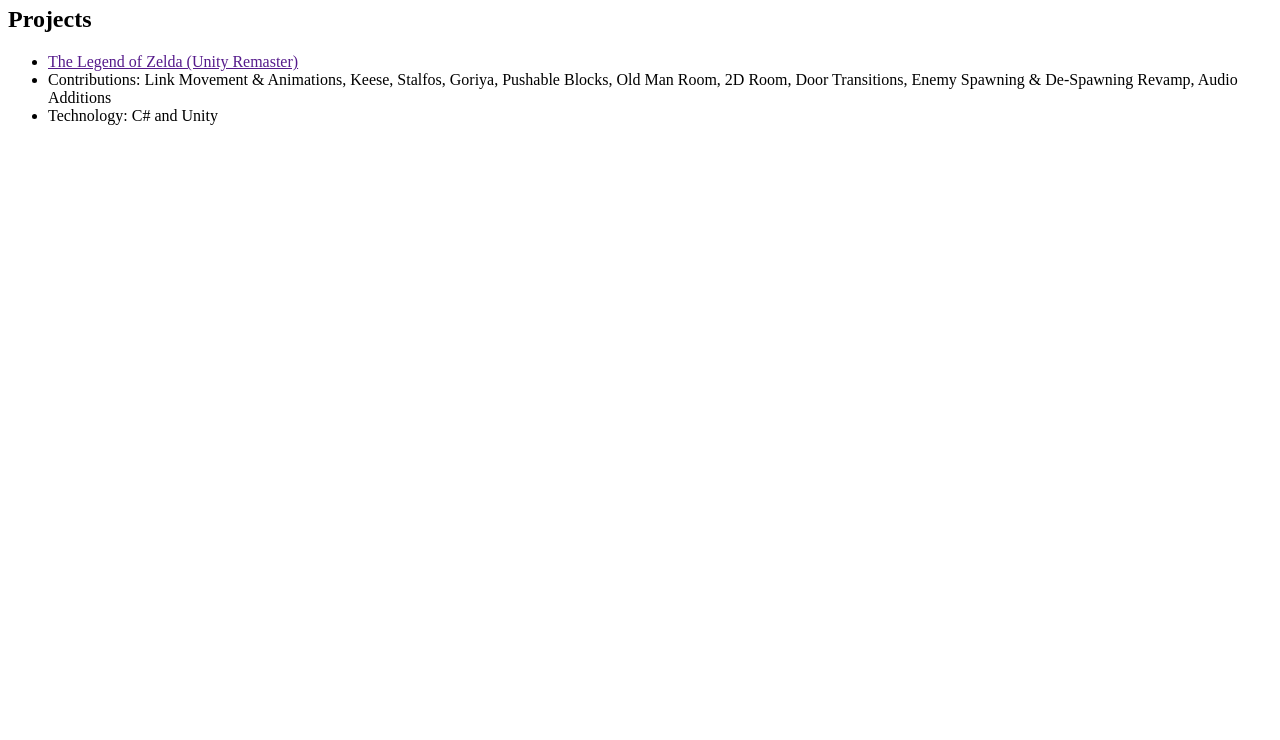
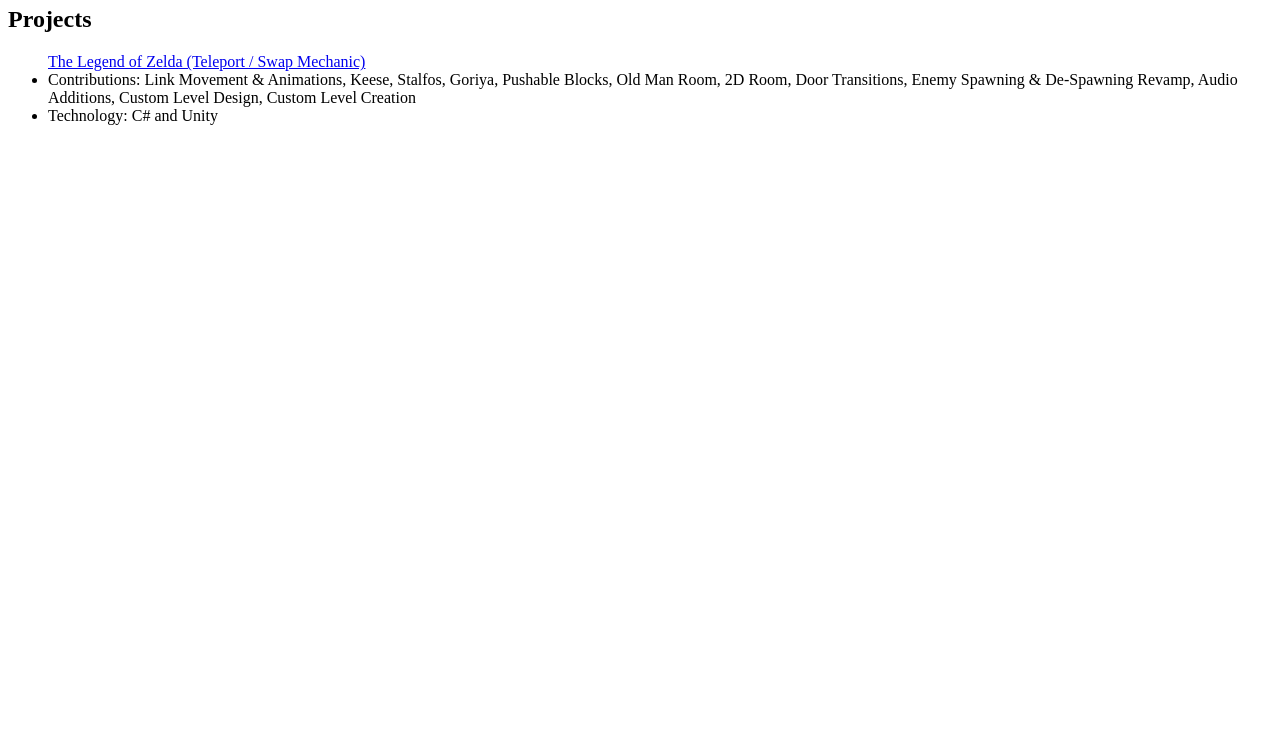
Before and after one commit to Timmermj10/EECS494_Portfolio, a plain HTML site: page index.html in a window 1280 px wide. Shown: the part 60-800 px from the top of the page. Drawn offline with Linux system fonts and the light colour scheme.

Commit message:
Link added

```diff
--- a/index.html
+++ b/index.html
@@ -5,8 +5,8 @@
 <h2>Projects</h2>
 
 <ul>
-<li><a href="">The Legend of Zelda (Unity Remaster)</a></li>
-<li>Contributions: Link Movement & Animations, Keese, Stalfos, Goriya, Pushable Blocks, Old Man Room, 2D Room, Door Transitions, Enemy Spawning & De-Spawning Revamp, Audio Additions</li>
+<a href="timiboyumich.itch.io/zelda-494-gold">The Legend of Zelda (Teleport / Swap Mechanic)</a>
+<li>Contributions: Link Movement & Animations, Keese, Stalfos, Goriya, Pushable Blocks, Old Man Room, 2D Room, Door Transitions, Enemy Spawning & De-Spawning Revamp, Audio Additions, Custom Level Design, Custom Level Creation</li>
 <li>Technology: C# and Unity</li>
 </ul>
 
```
